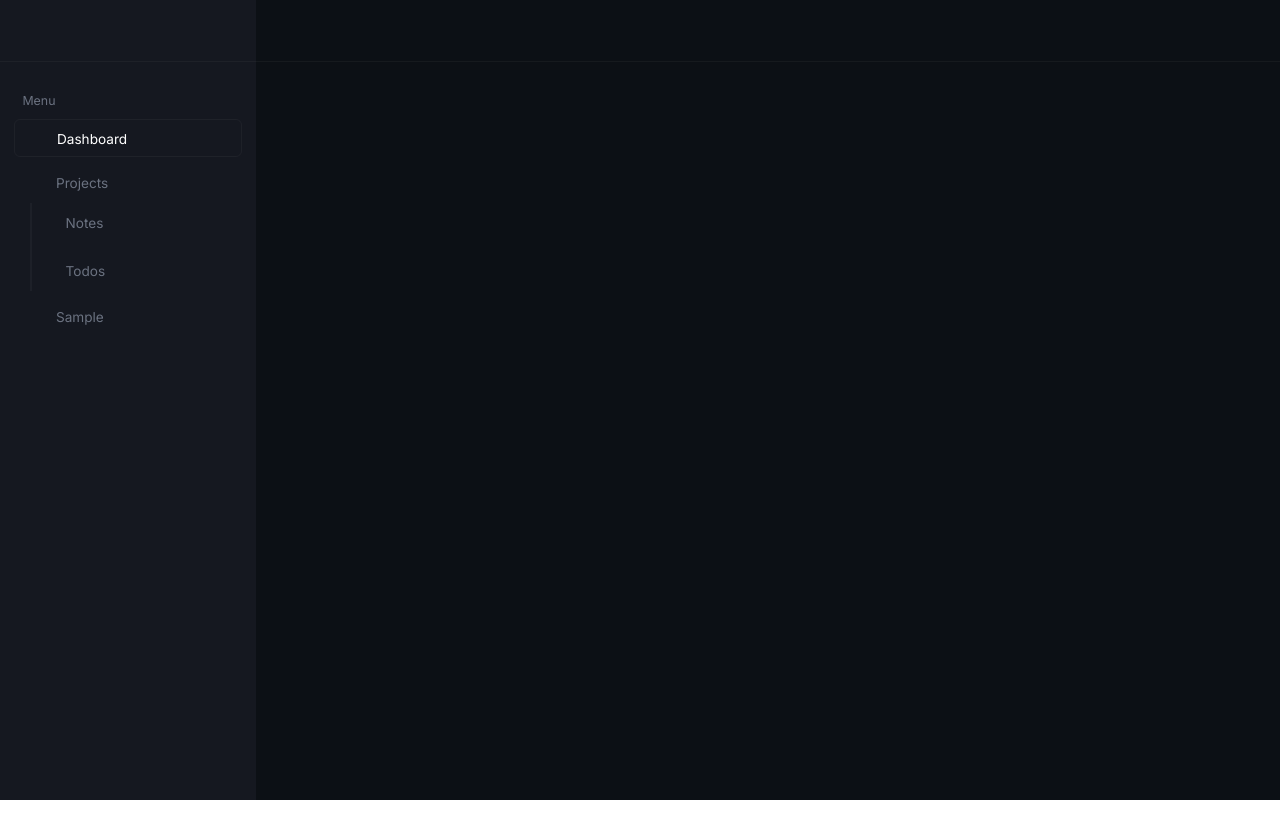
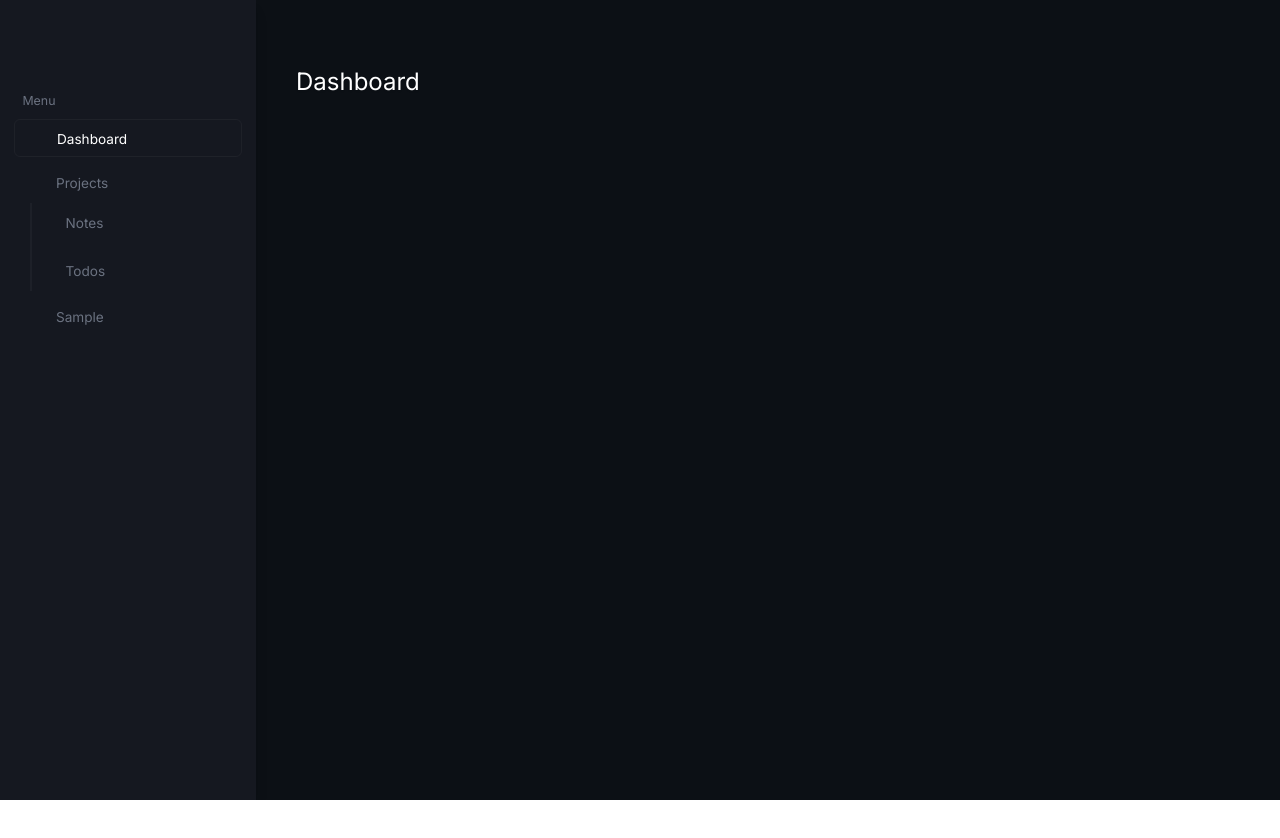
Before and after one commit to rogelcristobal/my-application, a React (Vite) app in the folder client/: page /dashboard in a window 1280 px wide. Shown: the top 838 px of the page. After the commit the page ends 800 px from the top, so only its background shows below. Built offline with nearby package versions, Linux system fonts and the light colour scheme; no server answers; sample sign-in values are in the browser's storage; some icons are missing; a web font is replaced by a local one.

Commit message:
added obsidian notes

```diff
--- a/client/src/App.jsx
+++ b/client/src/App.jsx
@@ -81,7 +81,7 @@ function App() {
           element={
             <ProtectedRoute>
               <div className="h-full   flex items-start flex-col justify-start relative">
-                <div className=" flex-shrink-0 w-full flex  border-dark-bottom h-[3.85rem] fixed z-10 items-center  justify-end"></div>
+                <div className=" flex-shrink-0 w-full flex     h-[3.85rem] fixed z-10 items-center  justify-end"></div>
                 <div className="flex items-start  justify-start w-full h-full">
 
                     <Sidebar></Sidebar>
--- a/client/src/components/Sidebar.jsx
+++ b/client/src/components/Sidebar.jsx
@@ -30,7 +30,7 @@ const Sidebar = () => {
       transition={{ duration: 0.3 }}
       className={`${
         state ? "w-[4rem]" : "w-[17rem]"
-      } whitespace-nowrap relative pt-[4rem]  h-screen  flex bg-[#151820]   items-center justify-start  flex-shrink-0`}
+      } whitespace-nowrap relative pt-[4rem] shadow-lg h-screen  flex bg-[#151820]   items-center justify-start  flex-shrink-0`}
     >
       <div className="h-full  w-full flex flex-col">
         <div className="w-full h-full   flex flex-col justify-start items-start">
--- a/client/src/components/SidebarLink.jsx
+++ b/client/src/components/SidebarLink.jsx
@@ -154,7 +154,7 @@ const SidebarLink = ({
             } flex flex-col px-0 overflow-hidden `}
           >
             {item}
-            <div className="absolute w-[2px] h-full top-0 left-4 bg-[#676269]/10"></div>
+            <div className="absolute w-[1.5px] h-full top-0 left-4 bg-[#676269]/10"></div>
           </motion.div>
         )}
       </div>
--- a/client/src/pages/Home.jsx
+++ b/client/src/pages/Home.jsx
@@ -7,31 +7,13 @@ const Home = () => {
 
 
   return (
-    <div className="h-full  w-full flex flex-col items-start justify-start relative">
-      <div className=" h-full  pt-2 px-6 w-full">
-        <div className=" w-full   h-[120%]  mt-4">
-          <div className="flex flex-col gap-2">
-            {/* <div className="view h-fit flex items-start flex-col justify-end p-4 w-52">
-              <span className={`text-sm`}>total   notes</span>
+    <div className="h-full overflow-y-auto  w-full flex flex-col items-start justify-start relative">
+      <div className=" h-full  pt-[4rem] px-6 w-full">
+        <div className=" w-full   h-[120%]  ">
+          <div className="">
+            <span className="text-[1.5rem] ml-4 drop-shadow-sm font-normal">Dashboard</span>
+          </div>
 
-              {userDataLoading ? (
-                  <span>loading</span>
-                ) : (
-                  currentUser?.totalNotes
-                )}
-            </div>
-
-            <div className="view h-fit flex items-start  flex-col justify-end p-4 w-52">
-              <span className="text-sm">total todos</span>
-              <span>
-                {userDataLoading ? (
-                  <span>loading</span>
-                ) : (
-                  currentUser?.totalTodos
-                )}
-              </span>
-            </div> */}
-          </div>
         </div>
       </div>
     </div>
```
